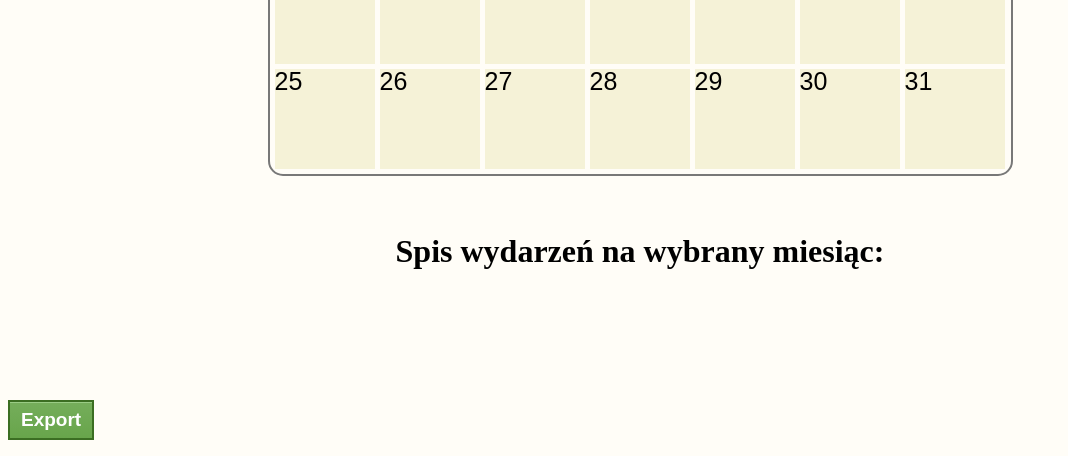
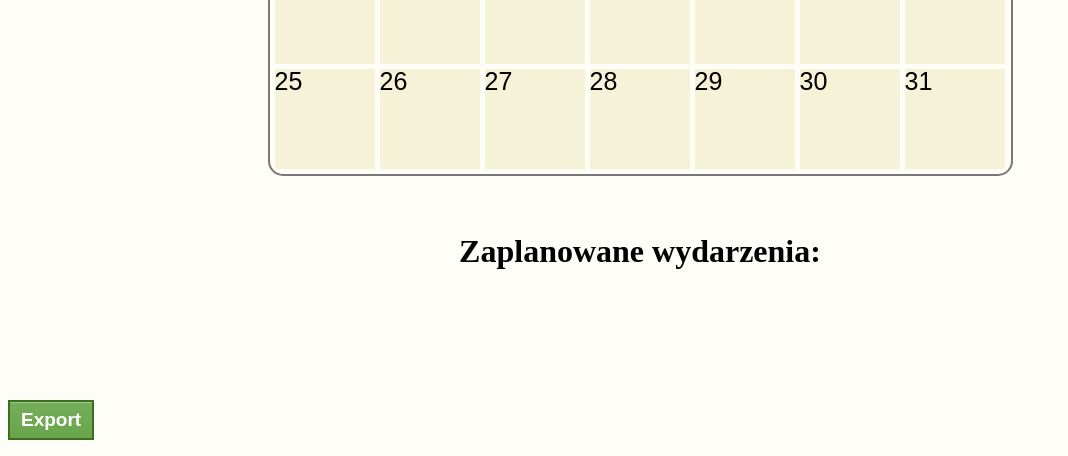
Before and after one commit to michtyr/Kalendarz-inz.opr, a PHP site: page /index.php in a window 1280 px wide. Shown: the part 461-917 px from the top of the page, without its empty margins (0-1068 px from the left). Run offline with PHP 8.4, Linux system fonts and the light colour scheme; data that the repository does not hold is empty.

Commit message:
Update index.php

```diff
--- a/index.php
+++ b/index.php
@@ -18,7 +18,7 @@
 ?>
 
 <br><br>
-<h1>Spis wydarzeń na wybrany miesiąc:</h1>
+<h1>Zaplanowane wydarzenia:</h1>
 
 <?php
 	$servername = "localhost";
```
